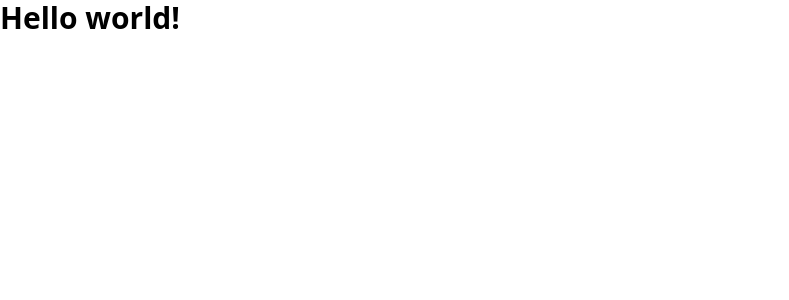
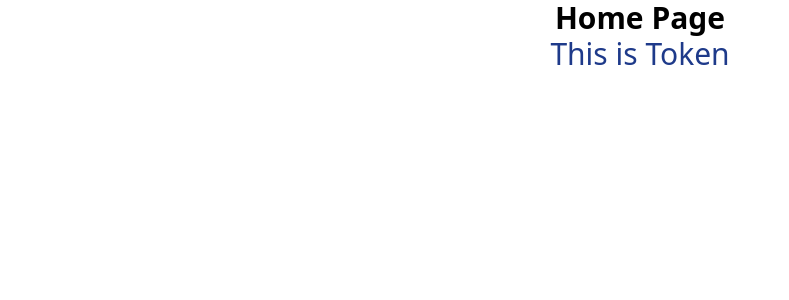
Before and after one commit to manimovassagh/Next-13-TS, a Next.js app: page / in a window 1280 px wide. Shown: the top 300 px of the page, without its empty margins (0-789 px from the left). Built offline with nearby package versions, Linux system fonts and the light colour scheme.

Commit message:
save and retrieve token

```diff
--- a/pages/auth/login/index.tsx
+++ b/pages/auth/login/index.tsx
@@ -17,7 +17,6 @@ const Form: FunctionComponent<FormProps> = ({ onSubmit }) => {
 
   const handleSubmit = (event: any) => {
     event.preventDefault();
-    console.log(usernameOrEmail, password);
 
     const data = { usernameOrEmail, password };
 
@@ -29,6 +28,7 @@ const Form: FunctionComponent<FormProps> = ({ onSubmit }) => {
       .then((response) => response.json())
       .then((response) => {
         console.log(response);
+        localStorage.setItem("token", response.accessToken);
       });
   };
 
--- a/pages/index.tsx
+++ b/pages/index.tsx
@@ -1,15 +1,21 @@
-import Head from 'next/head'
-import Image from 'next/image'
-import { Inter } from '@next/font/google'
-import styles from '../styles/Home.module.css'
-
+import Head from "next/head";
+import Image from "next/image";
+import { Inter } from "@next/font/google";
+import styles from "../styles/Home.module.css";
+import { useEffect, useState } from "react";
 
 export default function Home() {
+  const [token, setToken] = useState("");
+
+  useEffect(() => {
+    setToken(localStorage.getItem("token") as string);
+  }, []);
+
   return (
     <>
-    <h1 className="text-3xl font-bold">
-      Hello world!
-    </h1>
+      <h1 className="text-3xl font-bold text-center">Home Page</h1>
+      <h1 className="text-center text-blue-900 text-3xl">This is Token</h1>
+      <h1 className="text-center">{token}</h1>
     </>
-  )
+  );
 }
```
